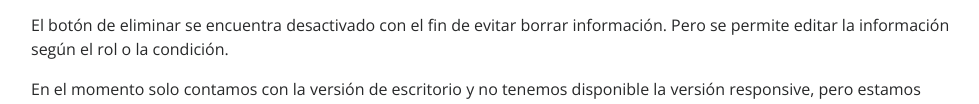
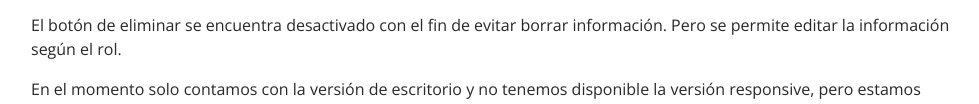
Before and after one commit to LorenzoB-collab/portafolio, a plain HTML site: page portfolio-details.html in a window 1280 px wide. Shown: the part 785-889 px from the top of the page, without its empty margins (146-1125 px from the left). Drawn offline with nearby package versions, Linux system fonts and the light colour scheme.

Commit message:
Update rol

```diff
--- a/portfolio-details.html
+++ b/portfolio-details.html
@@ -74,7 +74,7 @@
                 <span class="tittle-users">Rol: </span> Proveedor <br>
               </p>
               <p>
-                El botón de eliminar se encuentra desactivado con el fin de evitar borrar información. Pero se permite editar la información según el rol o la condición.
+                El botón de eliminar se encuentra desactivado con el fin de evitar borrar información. Pero se permite editar la información según el rol.
               </p>
               <p>
                 En el momento solo contamos con la versión de escritorio y no tenemos disponible la versión responsive, pero estamos trabajando en ello.
```
